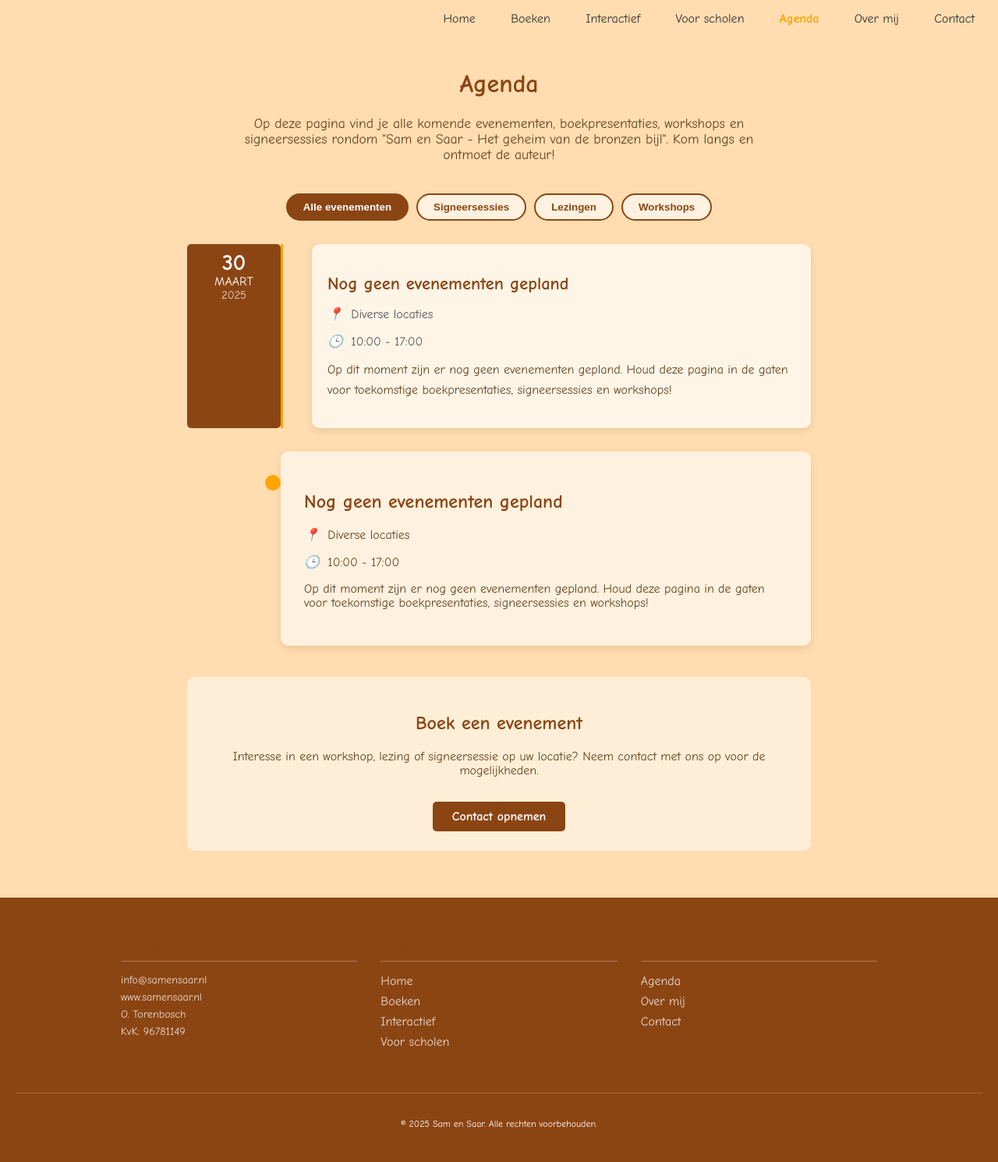
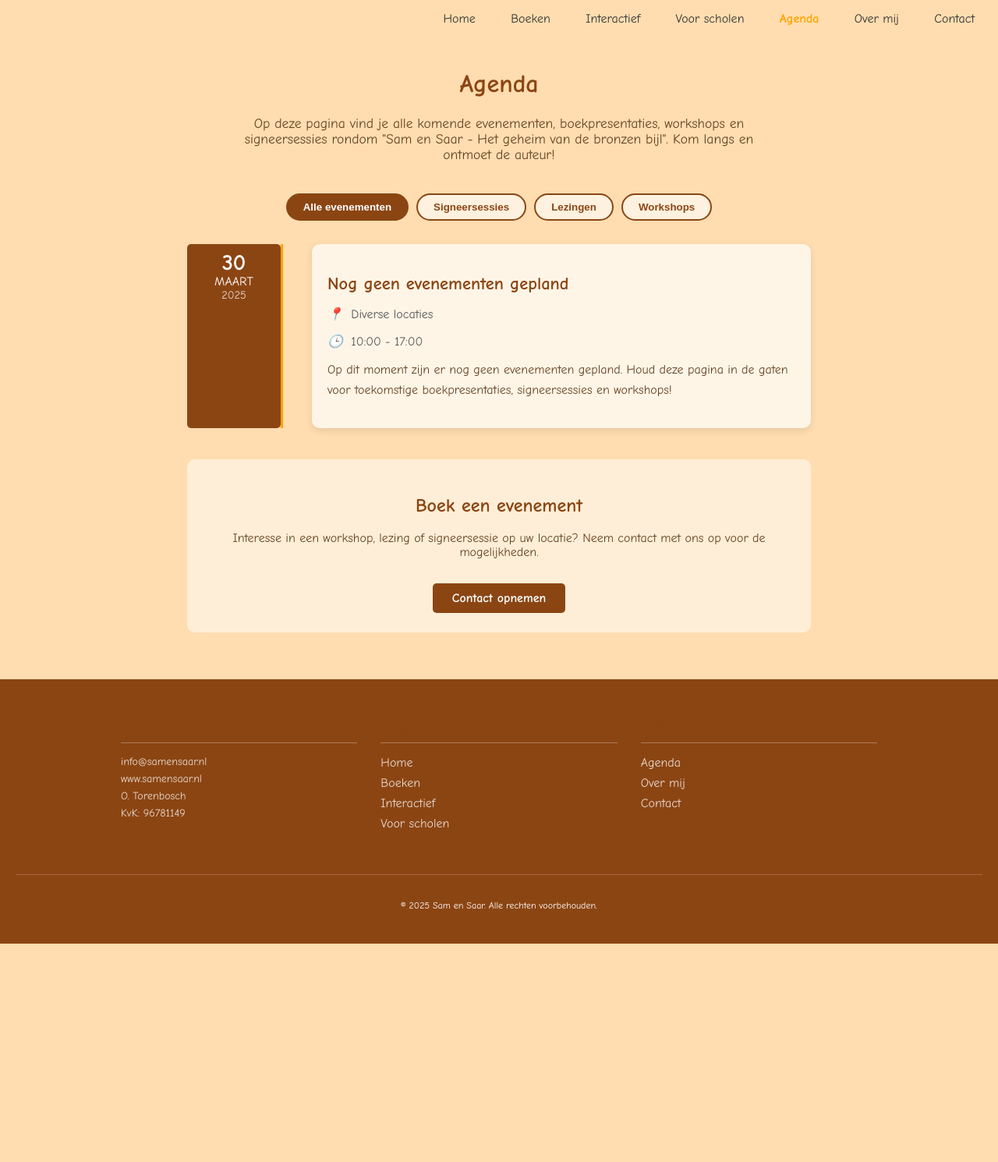
Before and after one commit to otorenbosch/samensaar.nl, a Jekyll site: the page built from agenda.html, in a window 1280 px wide. Shown: the whole page at 78% size. Built offline with Jekyll 4.4.1, drawn with Linux system fonts in a browser that asks for light colours; after the commit the page ends 1210 px from its top, so only the background shows below that.

Commit message:
Update agenda.html

```diff
--- a/agenda.html
+++ b/agenda.html
@@ -56,13 +56,6 @@
         </div>
     {% endif %}
 
-    <div class="no-events-container">
-        <h2>Nog geen evenementen gepland</h2>
-        <p><i class="icon-location"></i> Diverse locaties</p>
-        <p><i class="icon-time"></i> 10:00 - 17:00</p>
-        <p>Op dit moment zijn er nog geen evenementen gepland. Houd deze pagina in de gaten voor toekomstige boekpresentaties, signeersessies en workshops!</p>
-    </div>
-
     <div class="custom-event">
         <h2>Boek een evenement</h2>
         <p>Interesse in een workshop, lezing of signeersessie op uw locatie? Neem contact met ons op voor de mogelijkheden.</p>
@@ -74,8 +67,6 @@
     /* Bestaande stijlen behouden */
     .agenda-content {
         text-align: left;
-        max-width: 800px;
-        margin: 0 auto;
     }
 
     .intro-text {
@@ -115,25 +106,20 @@
         margin: 0 auto;
     }
 
-    /* Verbeterde timeline stijl die rekening houdt met mobiel */
     .events-timeline::before {
         content: '';
         position: absolute;
         top: 0;
         bottom: 0;
-        left: 20px; /* Verplaatst van 120px naar 20px voor mobiel */
+        left: 120px;
         width: 3px;
         background-color: #FFA500;
-        z-index: 0; /* Zorgt ervoor dat de lijn onder de inhoud zit */
     }
 
     .event-card {
         display: flex;
         margin-bottom: 30px;
         position: relative;
-        flex-direction: column; /* Standaard verticaal voor mobiel */
-        padding-left: 50px; /* Ruimte voor timeline links */
-        z-index: 1; /* Zorgt ervoor dat cards boven de tijdlijn staan */
     }
 
     .event-date {
@@ -144,10 +130,9 @@
         color: white;
         border-radius: 5px;
         padding: 10px;
-        margin-bottom: 15px;
+        margin-right: 40px;
         position: relative;
-        /* Gepositioneerd aan het begin van het event, uitgelijnd met de tijdlijn */
-        margin-left: -30px; /* Trekt datum terug richting tijdlijn */
+        z-index: 1;
     }
 
     .event-day {
@@ -198,7 +183,6 @@
         display: flex;
         gap: 15px;
         margin-top: 15px;
-        flex-wrap: wrap;
     }
 
     .event-button {
@@ -234,21 +218,8 @@
         border-radius: 10px;
         padding: 30px;
         margin: 30px 0;
-        position: relative;
-        padding-left: 50px; /* Consistente padding met events */
-        margin-left: 20px; /* Zorgt voor uitlijning met timeline */
+        text-align: center;
         box-shadow: 0 4px 10px rgba(139, 69, 19, 0.15);
-    }
-
-    .no-events-container::before {
-        content: '';
-        position: absolute;
-        top: 30px;
-        left: -10px; /* Positie ten opzichte van container om aan te sluiten op tijdlijn */
-        width: 20px;
-        height: 20px;
-        background-color: #FFA500;
-        border-radius: 50%;
     }
 
     .past-events-section {
@@ -283,30 +254,20 @@
         border-radius: 10px;
     }
 
-    /* Desktop-specifieke stijlen met media query */
-    @media (min-width: 769px) {
+    @media (max-width: 768px) {
         .events-timeline::before {
-            left: 120px; /* Oorspronkelijke positie voor desktop */
+            left: 20px;
         }
 
         .event-card {
-            flex-direction: row; /* Horizontale layout voor desktop */
-            padding-left: 0; /* Reset padding voor desktop */
+            flex-direction: column;
         }
 
         .event-date {
-            margin-right: 40px;
-            margin-bottom: 0;
-            margin-left: 0; /* Reset margin voor desktop */
-        }
-
-        .no-events-container {
-            padding-left: 30px; /* Reset padding voor desktop */
-            margin-left: 120px; /* Uitlijning met tijdlijn op desktop */
-        }
-
-        .no-events-container::before {
-            left: -20px; /* Aanpassing voor desktop */
+            width: auto;
+            margin-right: 0;
+            margin-bottom: 20px;
+            margin-left: 50px;
         }
     }
 
```
